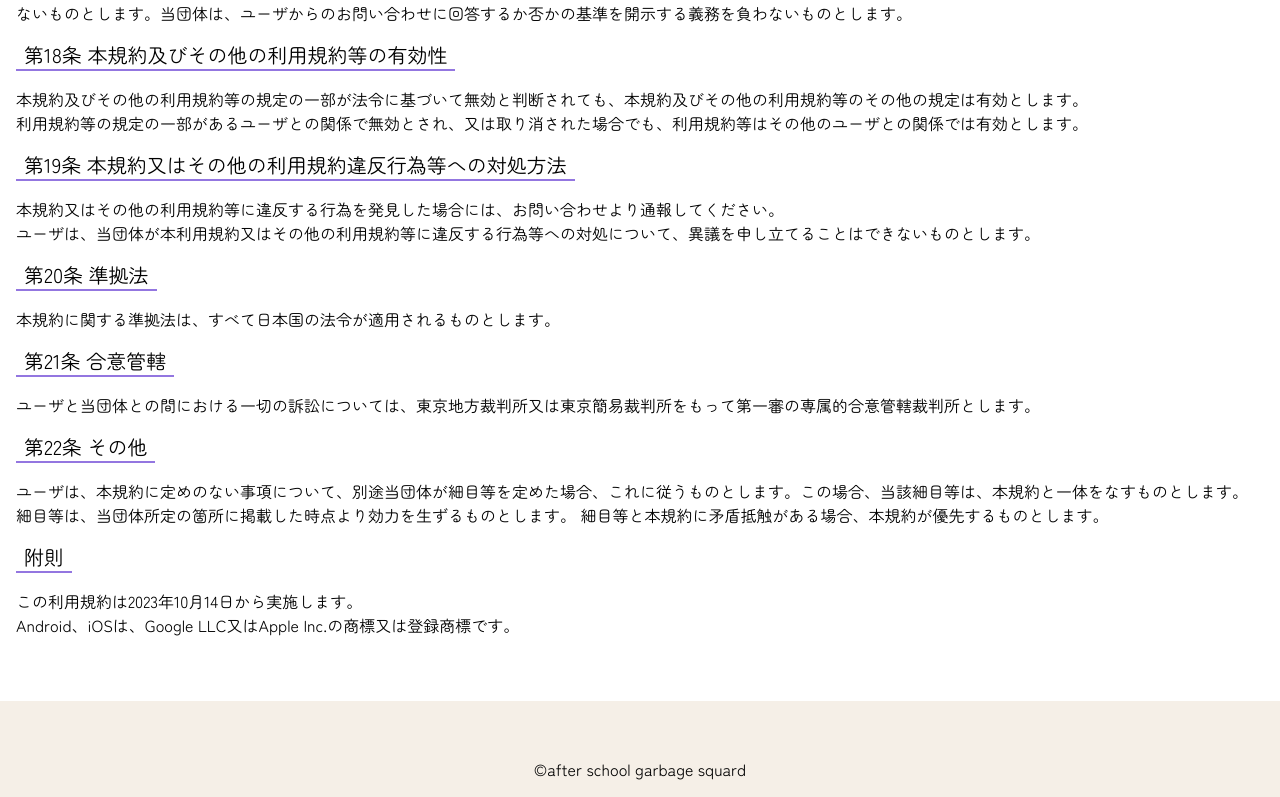
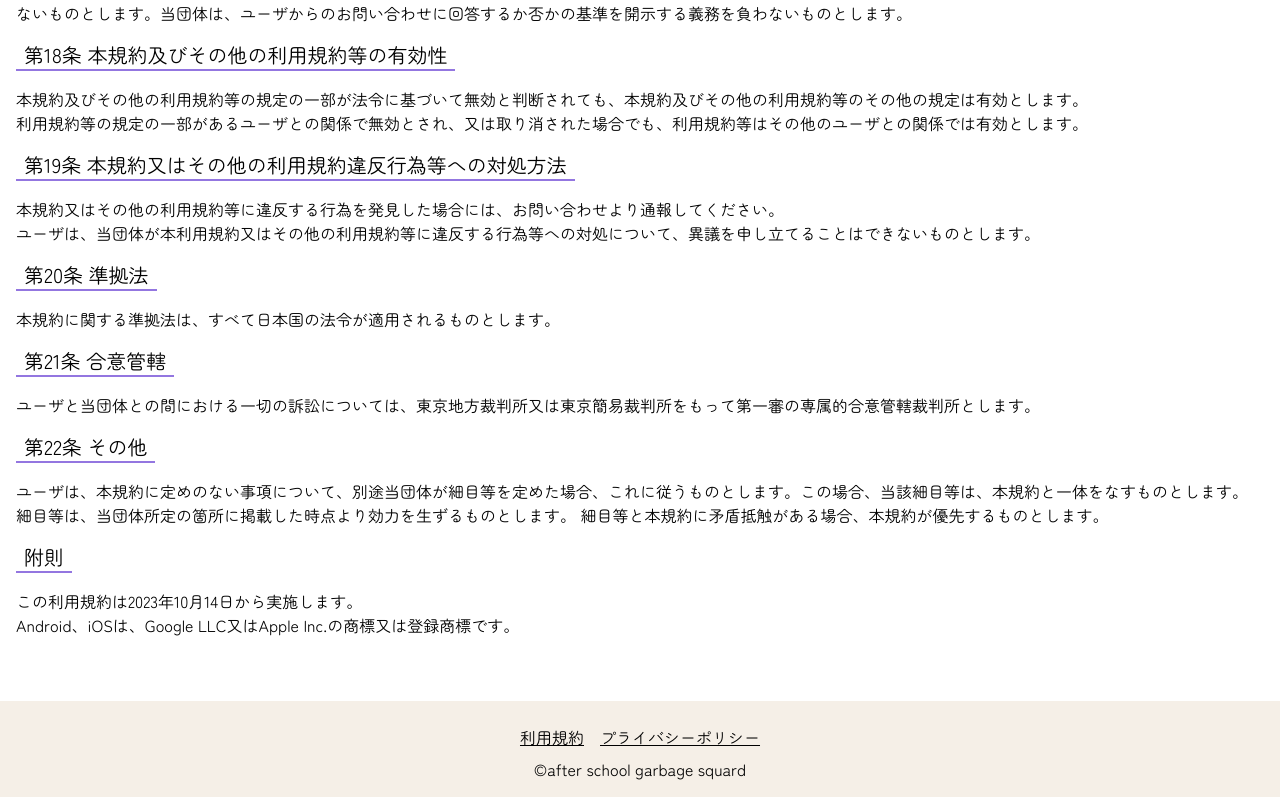
Before and after one commit to after-school-garbage-squad/repaint-LP, a React (Vite) app: page /terms in a window 1280 px wide. Shown: the part 4615-5412 px from the top of the page. Built offline with nearby package versions, Linux system fonts and the light colour scheme.

Commit message:
feat: 利用規約等のリンクの追加

```diff
--- a/src/ui/Footer/footer.tsx
+++ b/src/ui/Footer/footer.tsx
@@ -1,6 +1,14 @@
 export function Footer() {
   return (
-    <footer className={"flex h-24 flex-col justify-end bg-beige"}>
+    <footer className={"flex h-24 flex-col justify-end gap-2 bg-beige"}>
+      <div className="flex items-center justify-center gap-4">
+        <a href="/terms" className="underline duration-300 hover:text-purple">
+          利用規約
+        </a>
+        <a href="/policy" className="underline duration-300 hover:text-purple">
+          プライバシーポリシー
+        </a>
+      </div>
       <p className={"mb-4 text-center"}>&copy;after school garbage squard</p>
     </footer>
   );
```
